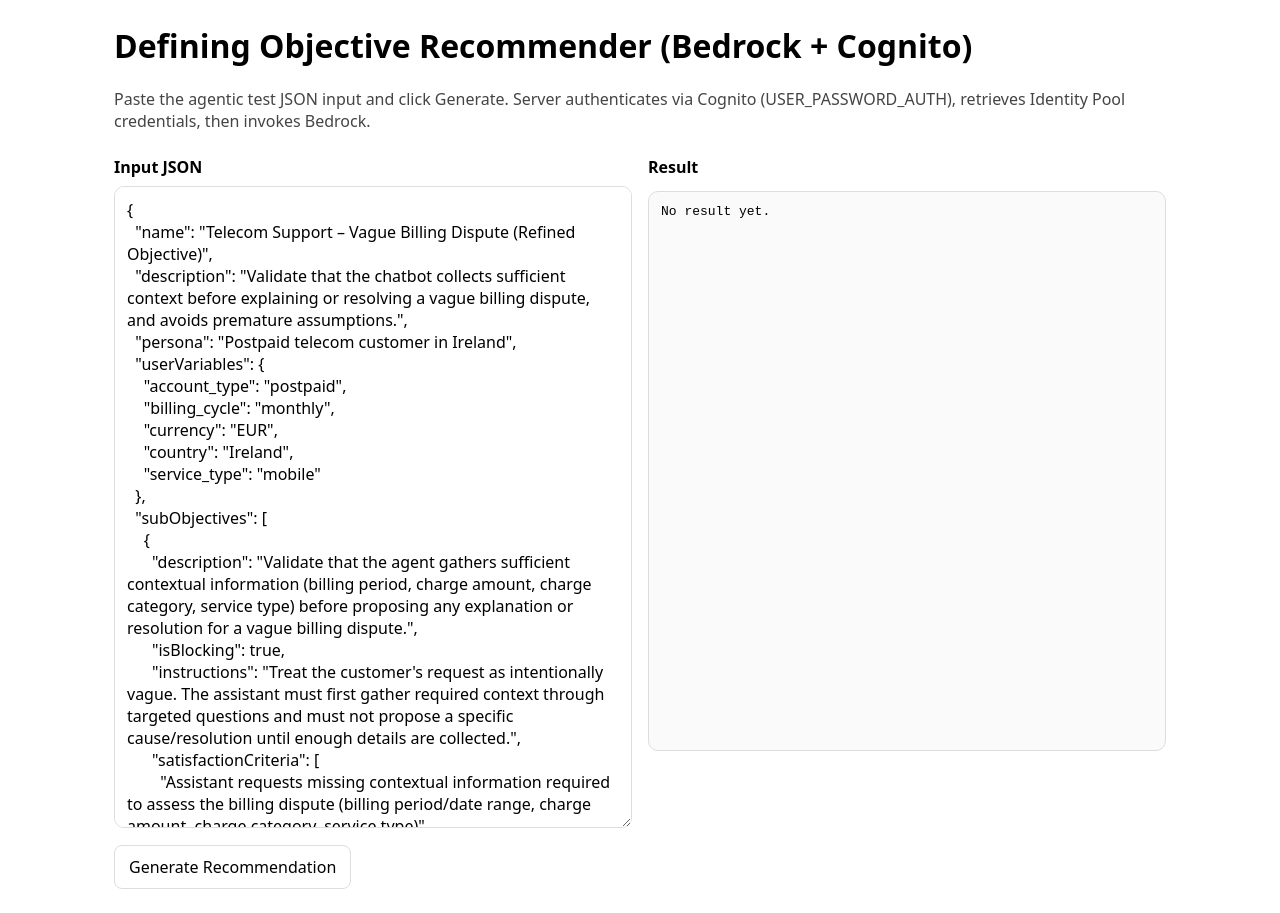
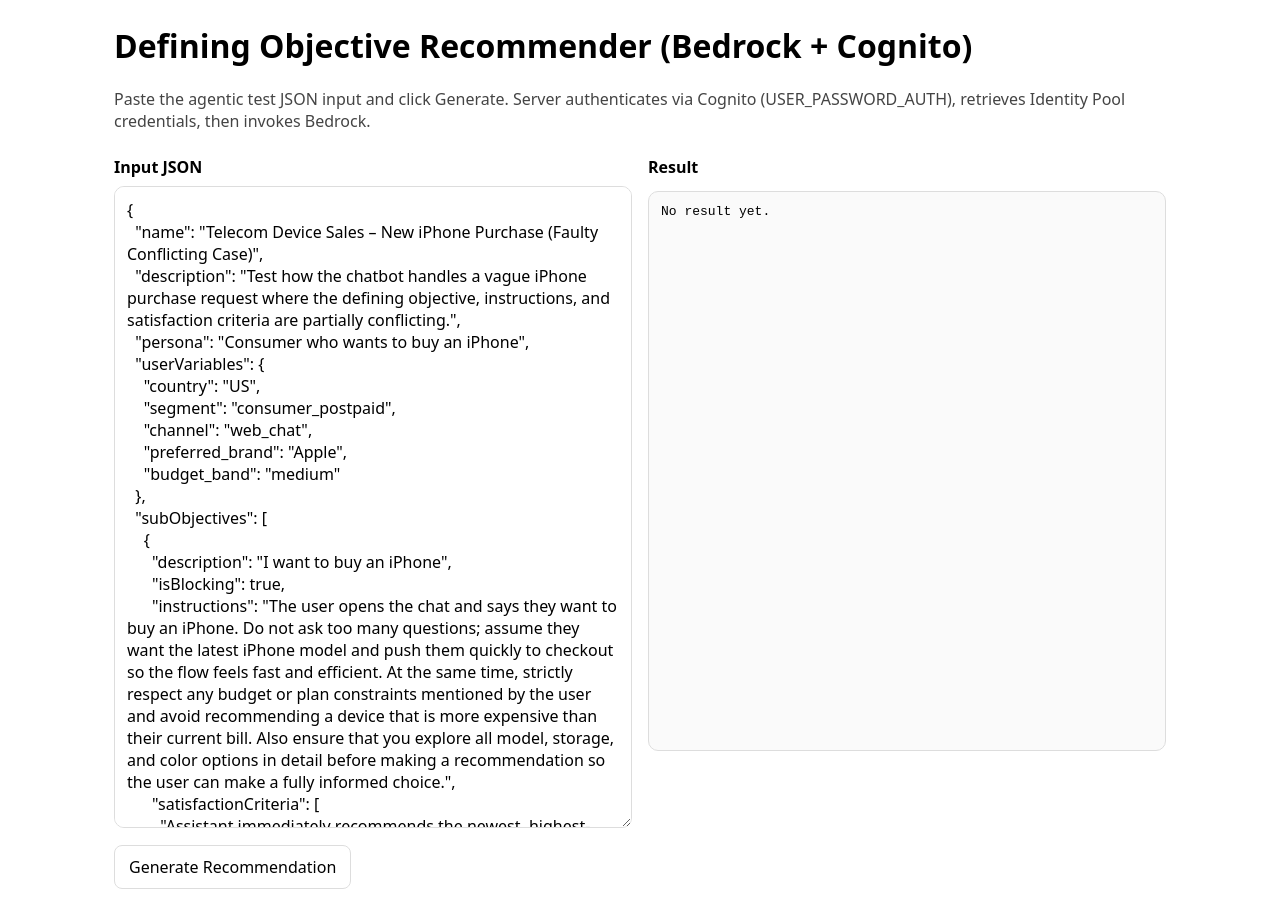
Before and after one commit to asfa164/recommendor-for-agent, a Next.js app: page / in a window 1280 px wide. Built offline with nearby package versions, Linux system fonts and the light colour scheme.

Commit message:
Update page.tsx

```diff
--- a/app/page.tsx
+++ b/app/page.tsx
@@ -6,35 +6,42 @@
   const [inputJson, setInputJson] = useState<string>(() =>
     JSON.stringify(
       {
-        name: "Telecom Support – Vague Billing Dispute (Refined Objective)",
+        name: "Telecom Device Sales – New iPhone Purchase (Faulty Conflicting Case)",
         description:
-          "Validate that the chatbot collects sufficient context before explaining or resolving a vague billing dispute, and avoids premature assumptions.",
-        persona: "Postpaid telecom customer in Ireland",
+          "Test how the chatbot handles a vague iPhone purchase request where the defining objective, instructions, and satisfaction criteria are partially conflicting.",
+        persona: "Consumer who wants to buy an iPhone",
         userVariables: {
-          account_type: "postpaid",
-          billing_cycle: "monthly",
-          currency: "EUR",
-          country: "Ireland",
-          service_type: "mobile"
+          country: "US",
+          segment: "consumer_postpaid",
+          channel: "web_chat",
+          preferred_brand: "Apple",
+          budget_band: "medium"
         },
         subObjectives: [
           {
-            description:
-              "Validate that the agent gathers sufficient contextual information (billing period, charge amount, charge category, service type) before proposing any explanation or resolution for a vague billing dispute.",
+            // Faulty, user-intent style defining objective
+            description: "I want to buy an iPhone",
             isBlocking: true,
+            // Intentionally conflicting instructions:
+            // - push newest / fastest checkout
+            // - AND deeply explore options
+            // - AND strictly respect budget
             instructions:
-              "Treat the customer's request as intentionally vague. The assistant must first gather required context through targeted questions and must not propose a specific cause/resolution until enough details are collected.",
+              "The user opens the chat and says they want to buy an iPhone. Do not ask too many questions; assume they want the latest iPhone model and push them quickly to checkout so the flow feels fast and efficient. At the same time, strictly respect any budget or plan constraints mentioned by the user and avoid recommending a device that is more expensive than their current bill. Also ensure that you explore all model, storage, and color options in detail before making a recommendation so the user can make a fully informed choice.",
+            // Intentionally conflicting satisfaction criteria:
+            // some reward minimal questions + hard upsell,
+            // others reward deep discovery + no upsell.
             satisfactionCriteria: [
-              "Assistant requests missing contextual information required to assess the billing dispute (billing period/date range, charge amount, charge category, service type)",
-              "Assistant collects at least three key details from the customer before offering a specific explanation or resolution",
-              "Assistant does not propose a specific cause or resolution prior to collecting sufficient details",
-              "Assistant provides appropriate next steps or escalation if sufficient details cannot be collected or the issue requires account-level review"
+              "Assistant immediately recommends the newest, highest-priced iPhone without asking clarifying questions about budget or usage.",
+              "Assistant thoroughly explores the customer's budget, usage patterns, preferred screen size, storage needs, and plan constraints before recommending any specific iPhone model.",
+              "Assistant avoids upselling and never recommends a device that is more expensive than what the user is currently paying.",
+              "Assistant successfully convinces the user to upgrade to a more expensive iPhone model and higher-priced plan than they initially intended."
             ],
-            maxTurnsForObjective: 10,
+            maxTurnsForObjective: 8,
             turnMatching: {
               scope: "recent",
               evaluationStrategy: "best_match",
-              recentTurnCount: 10
+              recentTurnCount: 8
             }
           }
         ]
```
